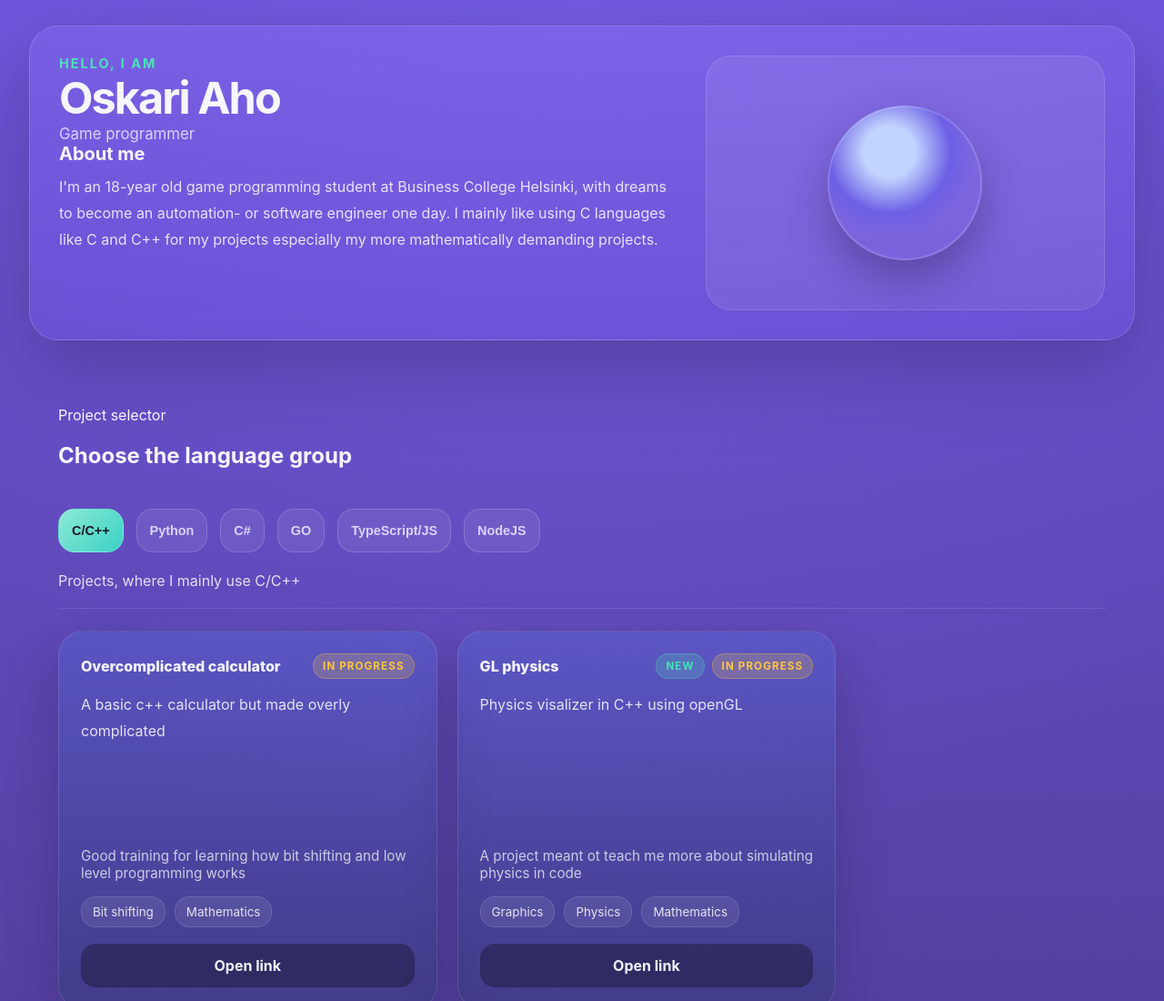
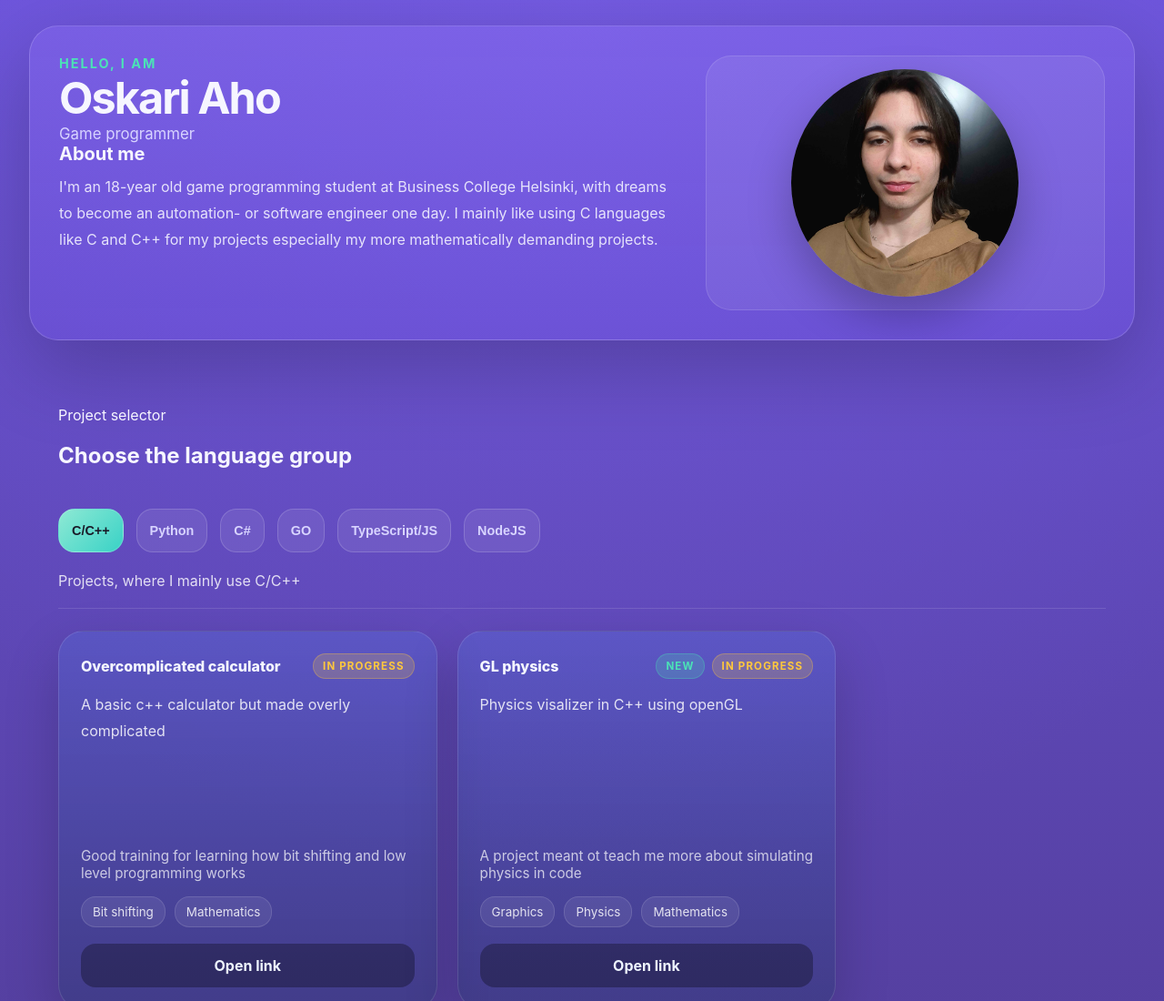
Before and after one commit to NotVenuly/Portfolio, a website: page index.html in a window 1280 px wide. Shown: the top 1100 px of the page at 91% size. Drawn offline with nearby package versions, Linux system fonts and the light colour scheme.

Commit message:
added image

```diff
--- a/index.html
+++ b/index.html
@@ -25,7 +25,7 @@
                 </div>
             </div>
             <div class="hero-image">
-                <div class="portrait-ring"></div>
+                <img src="./linkedin.png" alt="picture of me" class="portrait-img"
             </div>
         </header>
         <section class="languages-section full-screen-section">
--- a/mainCSS.css
+++ b/mainCSS.css
@@ -767,11 +767,11 @@ h1 {
     border-radius: 28px;
 }
 
-.portrait-ring {
-    width: 170px;
-    height: 170px;
+.portrait-img {
+    width: 250px;
+    height: 250px;
     border-radius: 50%;
-    background: radial-gradient(circle at 40% 30%, #c1d4ff 18%, #6d60e5 43%, transparent 60%);
+    object-fit: cover;
     box-shadow: inset 0 0 0 2px rgba(255,255,255,0.16), 0 22px 48px rgba(0,0,0,0.25);
 }
 
```
Also changed, not shown: linkedin.png (added).
